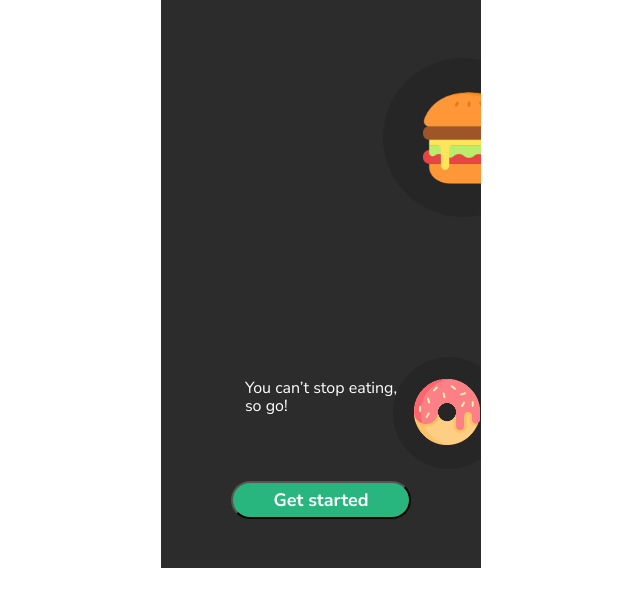
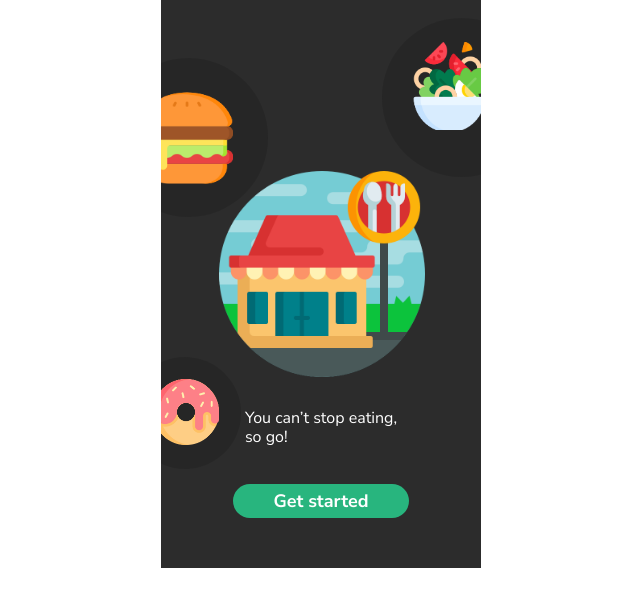
Before and after one commit to lssotog/restaurant-ui, an Angular app: page / in a window 1280 px wide. Shown: the top 606 px of the page, without its empty margins (319-959 px from the left). Built offline with nearby package versions, Linux system fonts and the light colour scheme.

Commit message:
Adjusted styles on images, hover added on home view button

```diff
--- a/src/app/shared/components/button/button.component.scss
+++ b/src/app/shared/components/button/button.component.scss
@@ -2,6 +2,10 @@
 .primary {
   background-color: var(--green);
   color: var(--white);
+  &:hover {
+    background-color: var(--white);
+    color: var(--green);
+  }
 }
 
 .secondary {
@@ -27,6 +31,7 @@
   left: 58px;
   opacity: 1;
   border-radius: 20px;
+  border-style: var(--green);
   font-family: var(--nunito), sans-serif;
   font-weight: 700;
   font-style: Bold;
@@ -41,7 +46,7 @@
   height: 40;
   top: 486px;
   left: 58px;
-  opacity: 1;
+  border-style: var(--green);
   font-family: var(--nunito), sans-serif;
   font-weight: 700;
   font-style: Bold;
--- a/src/app/views/home/home.component.html
+++ b/src/app/views/home/home.component.html
@@ -11,7 +11,7 @@
     <img src="../assets/img/restaurant.png" class="home-restaurant-img">
   </section>
   <section class="img-text-section">
-    <div>
+    <div class="img-text-container-donut-section">
       <div class="home-donut-img-bg"></div>
       <img src="../assets/img/donut.png" class="home-donut-img">
     </div>
--- a/src/app/views/home/home.component.scss
+++ b/src/app/views/home/home.component.scss
@@ -13,7 +13,7 @@
   width: 159px;
   height: 159px;
   top: 18px;
-  left: 490px;
+  left: 221px;
   @include img-dark-bg;
 }
 
@@ -22,7 +22,7 @@
   width: 88px;
   height: 88px;
   top: 42px;
-  left: 529px;
+  left: 245px;
 }
 
 .home-burger-img-bg{
@@ -30,7 +30,7 @@
   width: 159px;
   height: 159px;
   top: 58px;
-  left: 222px;
+  left: -52px;
   @include img-dark-bg;
 }
 
@@ -39,19 +39,19 @@
   width: 92px;
   height: 92px;
   top: 92px;
-  left: 262px;
+  left: -20px;
 }
 
 .home-restaurant-img {
   position: absolute;
   width: 206px;
   top: 171px;
-  left: 343px;
+  left: 58px;
 }
 
 .img-text-section {
   display: grid;
-  gap: 92%;
+  gap: 167%;
 }
 
 .home-donut-img-bg {
@@ -59,7 +59,7 @@
   width: 112px;
   height: 112px;
   top: 357px;
-  left: 232px;
+  left: -32px;
   @include img-dark-bg;
 }
 
@@ -68,5 +68,5 @@
   width: 66px;
   height: 66px;
   top: 379px;
-  left: 253px;
+  left: -8px;
 }
--- a/src/app/views/store-view/store-view.component.scss
+++ b/src/app/views/store-view/store-view.component.scss
@@ -133,6 +133,9 @@
   border-radius: 30px;
   border-style: hidden;
   background-color: var(--medium-gray);
+    &:hover {
+    color: var(--green);
+  }
 }
 footer {
   width: 217px;
```
